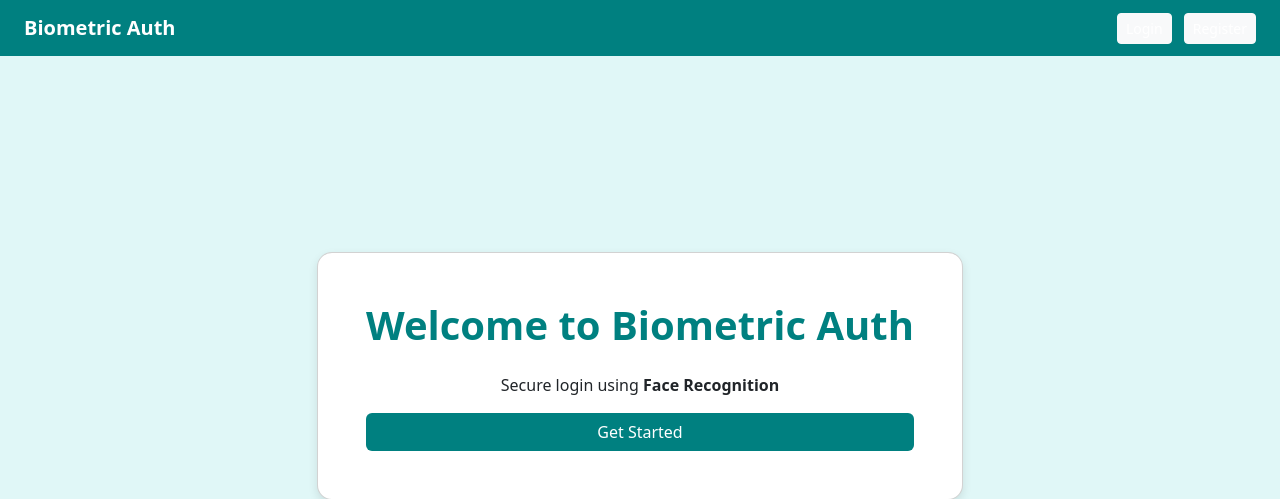
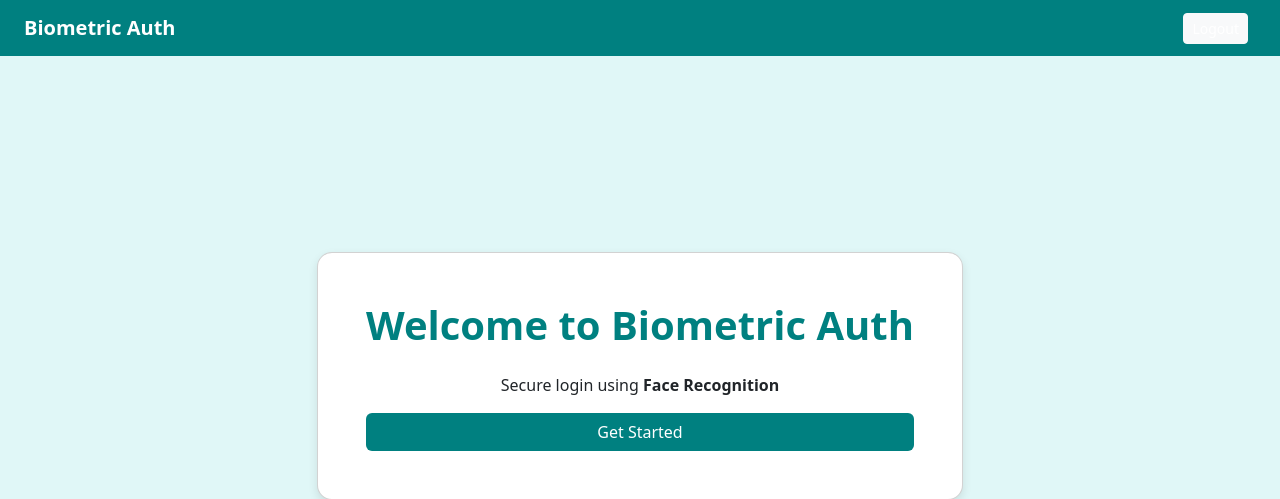
Before and after one commit to wajidkorkani/Biomatric-Authentication-python, a Flask app: page / in a window 1280 px wide. Shown: the top 499 px of the page. Run offline with Flask 3, Linux system fonts and the light colour scheme; the visitor is signed in with stand-in values (Sample User, id 1).

Commit message:
Update index.html

```diff
--- a/Src/Templates/index.html
+++ b/Src/Templates/index.html
@@ -26,8 +26,12 @@
     <nav class="navbar navbar-expand-lg px-4">
         <a class="navbar-brand text-white fw-bold" href="/">Biometric Auth</a>
         <div class="ms-auto">
-            <a href="/login" class="btn btn-light btn-sm me-2">Login</a>
-            <a href="/register" class="btn btn-light btn-sm">Register</a>
+            {% if current_user.is_authenticated %}
+                <a href="/logout" class="btn btn-light btn-sm me-2">Logout</a>
+            {% else %}
+                <a href="/login" class="btn btn-light btn-sm me-2">Login</a>
+                <a href="/register" class="btn btn-light btn-sm">Register</a>
+            {% endif %}
         </div>
     </nav>
 
```
